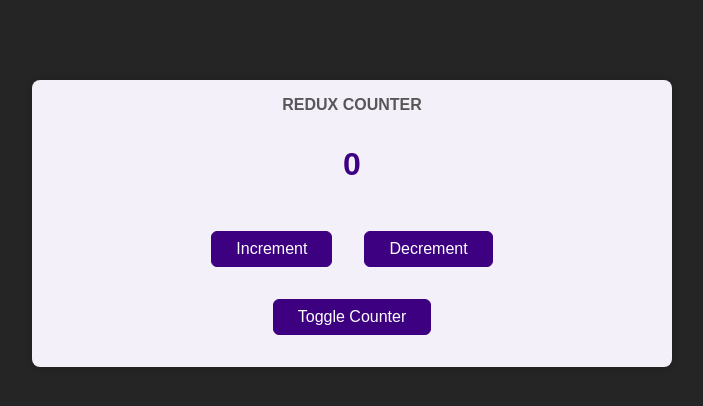
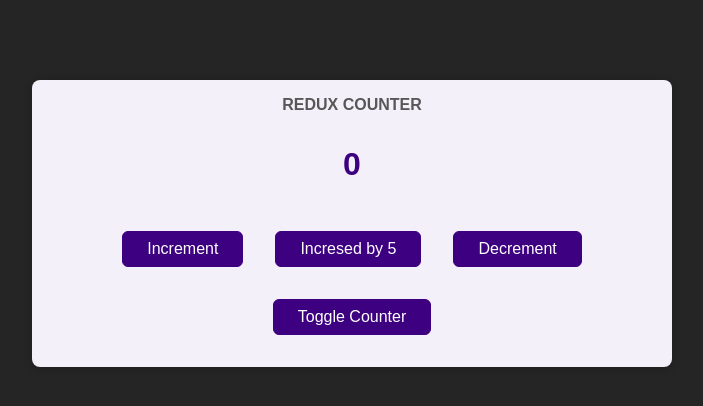
Before and after one commit to mdtanveeralamgir/react_udemy, a React (Create React App) app: page / in a window 1280 px wide. Shown: the top 406 px of the page, without its empty margins (288-991 px from the left). Built offline with nearby package versions, Linux system fonts and the light colour scheme.

Commit message:
increased the counter dynamicly by sending increment amount to the store

```diff
--- a/src/components/Counter.js
+++ b/src/components/Counter.js
@@ -9,6 +9,9 @@ const Counter = () => {
 
   const incrementHandler = () => {
     dispatch({ type: "INCREMENT" });
+  };
+  const incrementByFiveHandler = () => {
+    dispatch({ type: "INCREMENT_BY", value: 5 });
   };
   const decrementHandler = () => {
     dispatch({ type: "DECREMENT" });
@@ -22,6 +25,7 @@ const Counter = () => {
       <div className={classes.value}>{counter}</div>
       <div>
         <button onClick={incrementHandler}>Increment</button>
+        <button onClick={incrementByFiveHandler}>Incresed by 5</button>
         <button onClick={decrementHandler}>Decrement</button>
       </div>
       <button onClick={toggleCounterHandler}>Toggle Counter</button>
--- a/src/store/index.js
+++ b/src/store/index.js
@@ -3,6 +3,9 @@ import { createStore } from "redux";
 const counterReducer = (state = { counter: 0 }, action) => {
   if (action.type === "INCREMENT") {
     return { counter: state.counter + 1 };
+  }
+  if (action.type === "INCREMENT_BY") {
+    return { counter: state.counter + action.value };
   }
   if (action.type === "DECREMENT") {
     return { counter: state.counter - 1 };
```
